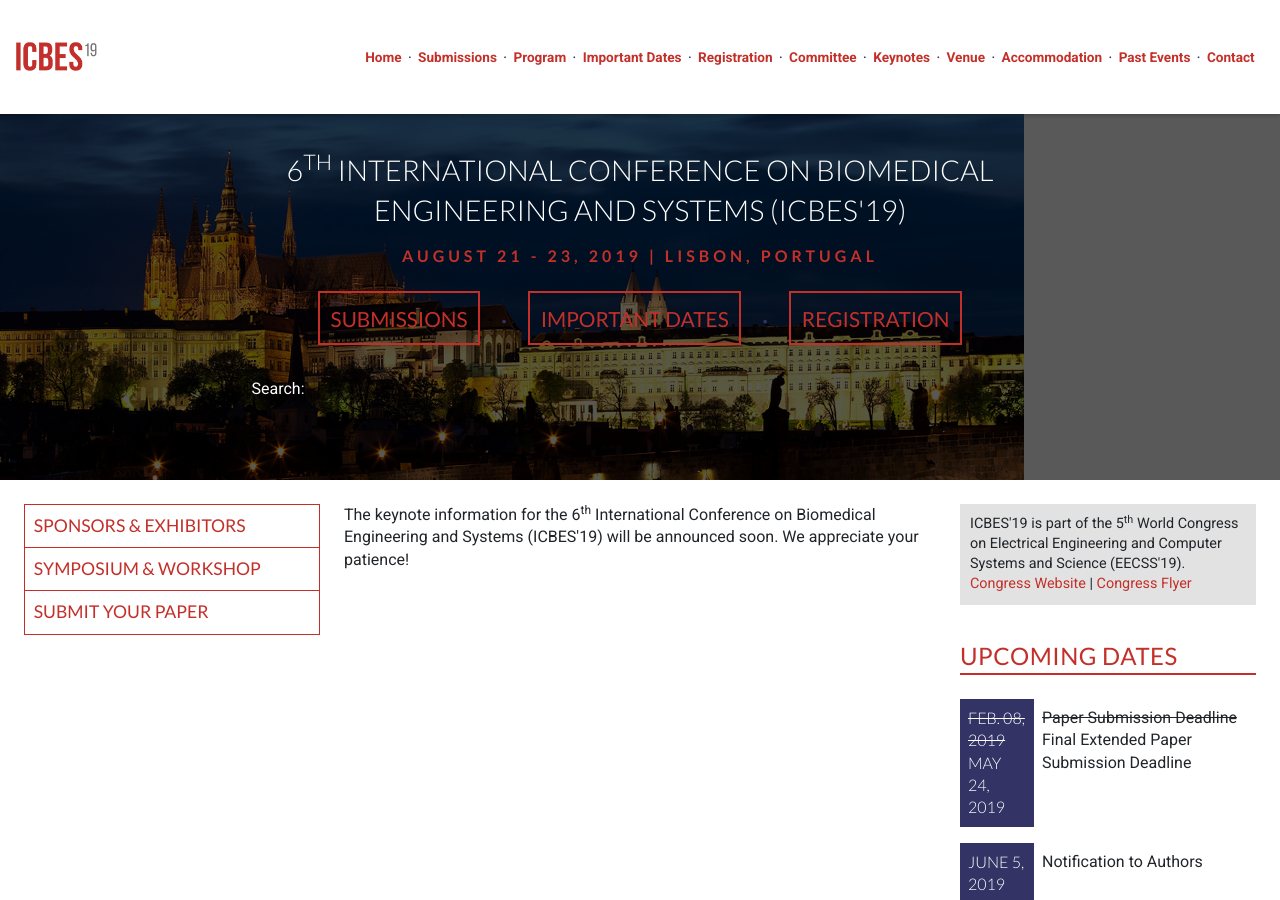
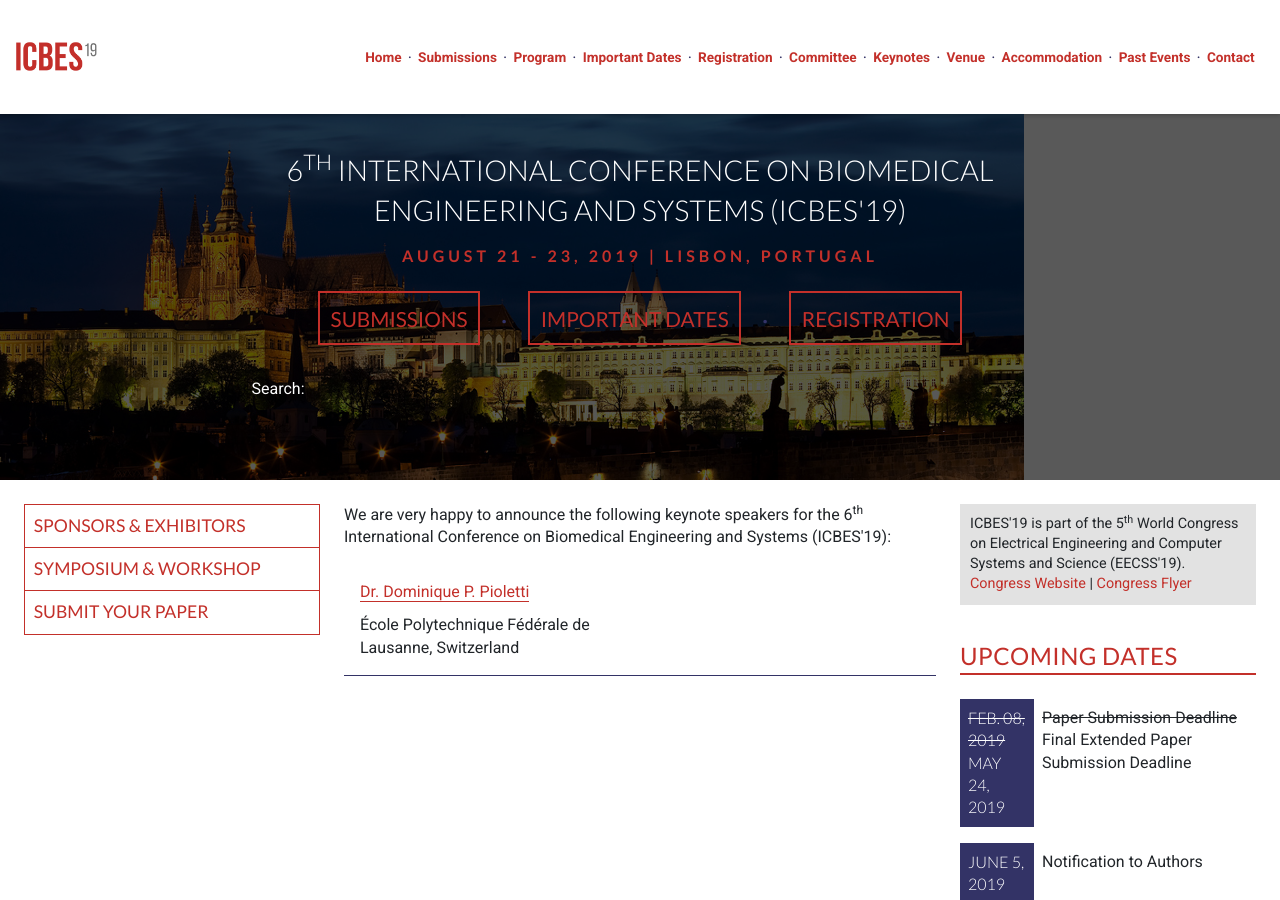
Before and after one commit to intaset/icbes, a Jekyll site: the page built from keynote.html, in a window 1280 px wide and 900 px high. Built offline with Jekyll 4.4.1, drawn with Linux system fonts in a browser that asks for light colours; nearby versions of some CDN libraries; Markdown is read by kramdown in place of the engine named in the settings; comment, search, counter and statistics services are not loaded.

Commit message:
add keynotes and update sponsors

```diff
--- a/keynote.html
+++ b/keynote.html
@@ -7,19 +7,21 @@ keyword: biomedical engineering conference, biomedical conference, biosystems co
 
 <div class="unit unit-s-1 unit-m-1-4-1 unit-l-1-4-1">
   <div class="unit-spacer content">
-    <p class="body">The keynote information for the 6<sup>th</sup> International Conference on Biomedical Engineering and Systems (ICBES'19) will be announced soon. We appreciate your patience!</p>
+  <!--  <p class="body">The keynote information for the 6<sup>th</sup> International Conference on Biomedical Engineering and Systems (ICBES'19) will be announced soon. We appreciate your patience!</p> -->
 
-   <!--  <p class="body">We are very happy to announce the following keynote speakers for the 6<sup>th</sup> International Conference on Biomedical Engineering and Systems (ICBES'19):</p>
+    <p class="body">We are very happy to announce the following keynote speakers for the 6<sup>th</sup> International Conference on Biomedical Engineering and Systems (ICBES'19):</p>
 
     <div class="keynotes">
     <div class="unit unit-s-1-1 unit-s-1-2 unit-m-1-2 unit-l-1-2">
       <div class="unit-spacer">
-      <a href="#Dr. Qiyin Fang">Dr. Qiyin Fang</a><br>
-           <p class="body">McMaster University, Canada</p>
+       <!--<a href="#Dr. Dominique P. Pioletti">--> <a href="https://people.epfl.ch/dominique.pioletti">Dr. Dominique P. Pioletti </a>
+<br>
+           <p class="body">École Polytechnique Fédérale de Lausanne, Switzerland
+</p>
       </div>
     </div>
 
-  </div> --> <!-- End Keynotes -->
+  </div> <!-- End Keynotes -->
 
 <!--   <span class="anchor" id="Dr. Qiyin Fang"></span>
   <div class="keynote-info">
```
Also changed, not shown: index.html (+4 -4 lines), sponsor.html (+11 -6 lines), 3 other files.
